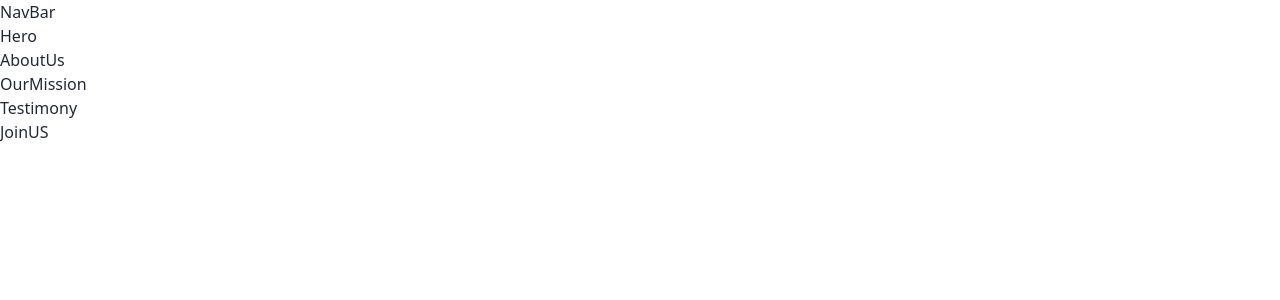
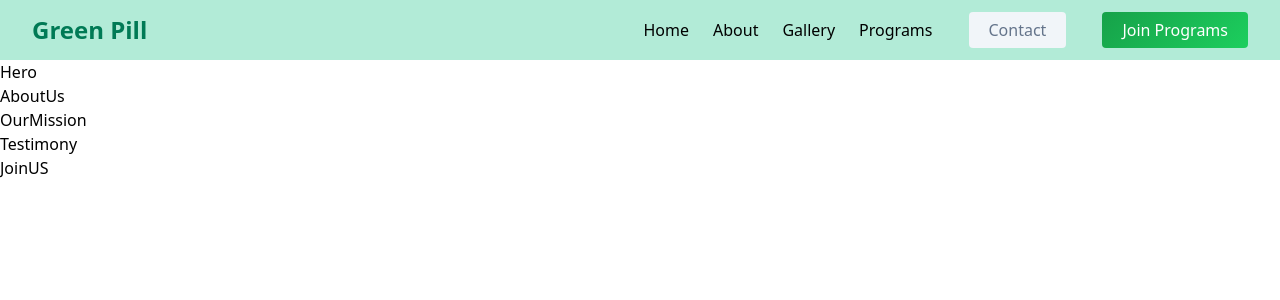
Before and after one commit to aposte7/green-pill, a Next.js app: page / in a window 1280 px wide. Shown: the top 300 px of the page. Built offline with nearby package versions, Linux system fonts and the light colour scheme.

Commit message:
style: update NavBar component and styling

```diff
--- a/src/app/globals.css
+++ b/src/app/globals.css
@@ -34,7 +34,7 @@
 	--input: 214.3 31.8% 91.4%;
 	--ring: 142 76% 36%;
 
-	/* Custom Green Pill tokens */
+	/* Custom Green Pill design tokens */
 	--gradient-primary: linear-gradient(
 		135deg,
 		hsl(142 76% 36%),
@@ -58,16 +58,22 @@
 	--radius: 0.5rem;
 
 	--sidebar-background: 0 0% 98%;
+
 	--sidebar-foreground: 240 5.3% 26.1%;
+
 	--sidebar-primary: 240 5.9% 10%;
+
 	--sidebar-primary-foreground: 0 0% 98%;
+
 	--sidebar-accent: 240 4.8% 95.9%;
+
 	--sidebar-accent-foreground: 240 5.9% 10%;
+
 	--sidebar-border: 220 13% 91%;
+
 	--sidebar-ring: 217.2 91.2% 59.8%;
 }
 
-/* ✅ Dark mode override */
 .dark {
 	--background: 222.2 84% 4.9%;
 	--foreground: 210 40% 98%;
@@ -96,7 +102,6 @@
 	--border: 217.2 32.6% 17.5%;
 	--input: 217.2 32.6% 17.5%;
 	--ring: 212.7 26.8% 83.9%;
-
 	--sidebar-background: 240 5.9% 10%;
 	--sidebar-foreground: 240 4.8% 95.9%;
 	--sidebar-primary: 224.3 76.3% 48%;
@@ -111,10 +116,9 @@
 @theme inline {
 	--color-background: hsl(var(--background));
 	--color-foreground: hsl(var(--foreground));
-	--color-card: hsl(var(--card));
-	--color-card-foreground: hsl(var(--card-foreground));
-	--color-popover: hsl(var(--popover));
-	--color-popover-foreground: hsl(var(--popover-foreground));
+	--color-border: hsl(var(--border));
+	--color-input: hsl(var(--input));
+	--color-ring: hsl(var(--ring));
 
 	--color-primary: hsl(var(--primary));
 	--color-primary-foreground: hsl(var(--primary-foreground));
@@ -122,6 +126,9 @@
 
 	--color-secondary: hsl(var(--secondary));
 	--color-secondary-foreground: hsl(var(--secondary-foreground));
+
+	--color-destructive: hsl(var(--destructive));
+	--color-destructive-foreground: hsl(var(--destructive-foreground));
 
 	--color-muted: hsl(var(--muted));
 	--color-muted-foreground: hsl(var(--muted-foreground));
@@ -132,12 +139,11 @@
 	--color-success: hsl(var(--success));
 	--color-success-foreground: hsl(var(--success-foreground));
 
-	--color-destructive: hsl(var(--destructive));
-	--color-destructive-foreground: hsl(var(--destructive-foreground));
+	--color-popover: hsl(var(--popover));
+	--color-popover-foreground: hsl(var(--popover-foreground));
 
-	--color-border: hsl(var(--border));
-	--color-input: hsl(var(--input));
-	--color-ring: hsl(var(--ring));
+	--color-card: hsl(var(--card));
+	--color-card-foreground: hsl(var(--card-foreground));
 
 	--color-sidebar: hsl(var(--sidebar-background));
 	--color-sidebar-foreground: hsl(var(--sidebar-foreground));
@@ -148,13 +154,13 @@
 	--color-sidebar-border: hsl(var(--sidebar-border));
 	--color-sidebar-ring: hsl(var(--sidebar-ring));
 
-	--radius-lg: var(--radius);
-	--radius-md: calc(var(--radius) - 2px);
-	--radius-sm: calc(var(--radius) - 4px);
+	--border-radius-lg: var(--radius);
+	--border-radius-md: calc(var(--radius) - 2px);
+	--border-radius-sm: calc(var(--radius) - 4px);
 
-	--background-gradient-primary: var(--gradient-primary);
-	--background-gradient-hero: var(--gradient-hero);
-	--background-gradient-subtle: var(--gradient-subtle);
+	--background-image-gradient-primary: var(--gradient-primary);
+	--background-image-gradient-hero: var(--gradient-hero);
+	--background-image-gradient-subtle: var(--gradient-subtle);
 
 	--shadow-glow: var(--shadow-glow);
 	--shadow-elegant: var(--shadow-elegant);
@@ -166,7 +172,18 @@
 	--animate-float: float 3s ease-in-out infinite;
 	--animate-fade-in-up: fade-in-up 0.6s ease-out;
 }
+@media (prefers-color-scheme: light) {
+	:root {
+		--background: #0a0a0a;
+		--foreground: #ededed;
+	}
+}
 
+/* body {
+	background: var(--background);
+	color: var(--foreground);
+	font-family: Arial, Helvetica, sans-serif;
+} */
 @keyframes accordion-down {
 	from {
 		height: 0;
--- a/src/components/nav-bar.tsx
+++ b/src/components/nav-bar.tsx
@@ -1,5 +1,42 @@
+import Link from 'next/link'
+
 function NavBar() {
-	return <header>NavBar</header>
+	return (
+		<header className="bg-emerald-500/30 py-3 px-8 flex justify-between items-center">
+			<div>
+				<Link
+					className="text-2xl font-semibold text-emerald-700"
+					href="/"
+				>
+					Green Pill
+				</Link>
+			</div>
+
+			<div className="flex items-center space-x-3 gap-6">
+				<ul className="inline-flex gap-6 justify-between   ">
+					<li>
+						<Link href="/">Home</Link>
+					</li>
+					<li>
+						<Link href="/">About</Link>
+					</li>
+					<li>
+						<Link href="/">Gallery</Link>
+					</li>
+					<li>
+						<Link href="/">Programs</Link>
+					</li>
+				</ul>
+
+				<button className="bg-muted text-muted-foreground px-5 py-1.5 font-medium rounded-sm">
+					<Link href="/">Contact</Link>
+				</button>
+				<button className="bg-gradient-primary text-primary-foreground px-5 py-1.5 font-medium rounded-sm">
+					<Link href="/">Join Programs</Link>
+				</button>
+			</div>
+		</header>
+	)
 }
 
 export default NavBar
```
